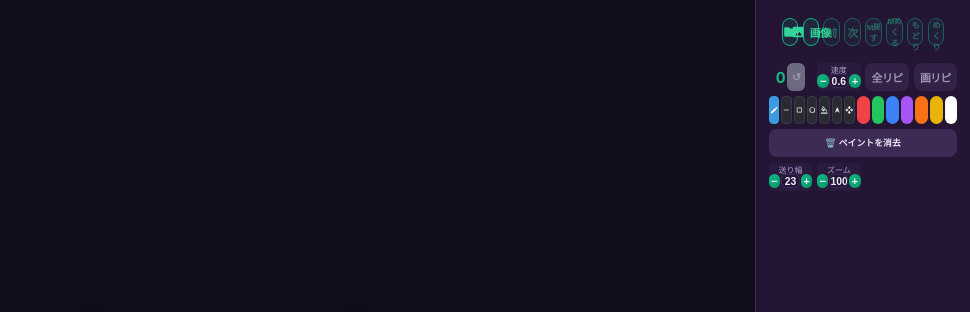
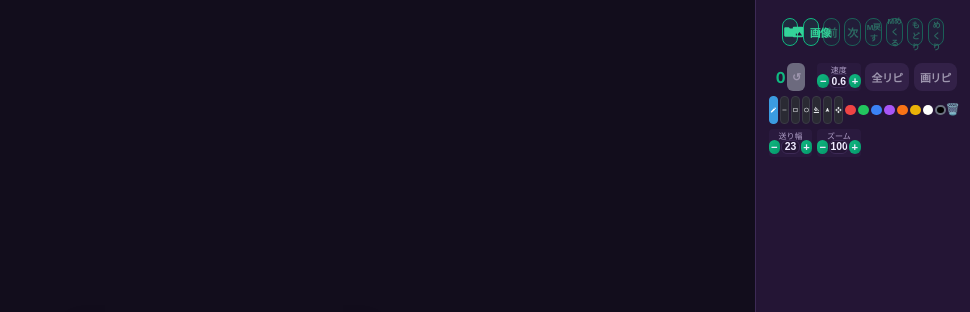
Before and after one commit to tsuppin/chart_learning_app, a plain HTML site: page index.html in a window 1280 px wide. Shown: the top 312 px of the page, without its empty margins (310-1280 px from the left). Drawn offline with Linux system fonts and the light colour scheme.

Commit message:
ペイント: 黒追加、色を丸に、消去アイコンを黒の右隣へ

```diff
--- a/index.html
+++ b/index.html
@@ -99,8 +99,9 @@
                         <button class="color-btn bg-orange" data-color="#f97316" title="オレンジ" aria-label="オレンジ色"></button>
                         <button class="color-btn bg-yellow" data-color="#eab308" title="黄" aria-label="黄色"></button>
                         <button class="color-btn bg-white" data-color="#ffffff" title="白" aria-label="白色"></button>
+                        <button class="color-btn bg-black border-btn-dark" data-color="#000000" title="黒" aria-label="黒色"></button>
+                        <button id="clearPaintBtn" type="button" class="clear-icon-btn" title="ペイントを消去" aria-label="ペイントを消去">🗑️</button>
                     </div>
-                    <button id="clearPaintBtn" class="secondary clear-paint-btn">🗑️ ペイントを消去</button>
                 </div>
 
                     <div class="settings-row">
--- a/style.css
+++ b/style.css
@@ -1615,3 +1615,15 @@ body.dark-theme .color-btn.active {
     color: #f87171 !important;
     border-color: #ef4444 !important;
 }
+
+/* 黒追加・色アイコンを丸に・消去アイコンを黒の右隣へ */
+.bg-black { background-color: #000000; }
+.color-btn.border-btn-dark { border-color: #6b7280; }
+.tool-palette { align-items: center; }
+.tool-palette .color-btn, .tool-palette .clear-icon-btn {
+    flex: 1 1 0 !important; width: auto !important; height: auto !important;
+    min-height: 0 !important; max-height: none !important;
+    aspect-ratio: 1 / 1 !important; border-radius: 50% !important;
+}
+.tool-palette .clear-icon-btn { min-width: 0; padding: 0; font-size: 0.7rem; line-height: 1; display: flex; align-items: center; justify-content: center; background: var(--border-color); background-image: none; border: 1px solid #3a3a45; box-shadow: none; }
+.paint-group { margin-bottom: 0.2rem; }
```
